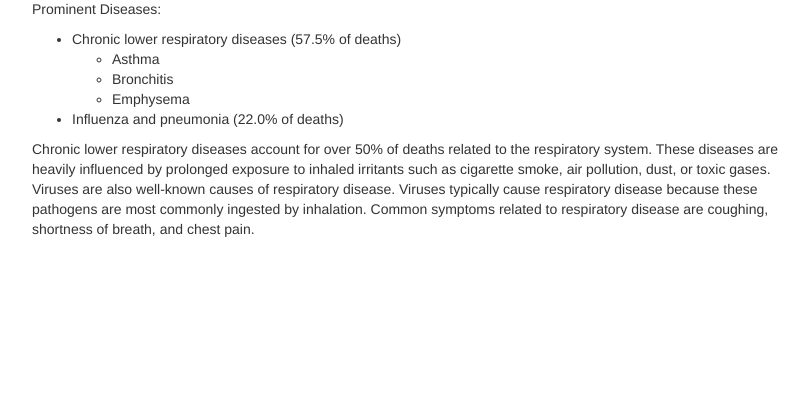
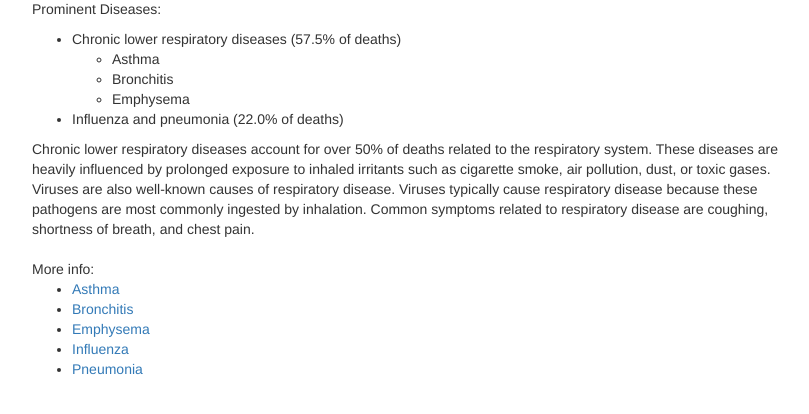
Before and after one commit to Rob-Ottogalli/Project-3-COD-Predictors, a Flask app: page /respiratory_diseases in a window 1280 px wide. Shown: the part 227-641 px from the top of the page, without its empty margins (38-847 px from the left). Run offline with Flask 2, Linux system fonts and the light colour scheme; some libraries are stand-ins or nearby versions.

Commit message:
Adding info links for disease pages

```diff
--- a/templates/respiratory.html
+++ b/templates/respiratory.html
@@ -58,6 +58,16 @@
                             <li>Influenza and pneumonia (22.0% of deaths)</li>
                         </ul>
                         Chronic lower respiratory diseases account for over 50% of deaths related to the respiratory system. These diseases are heavily influenced by prolonged exposure to inhaled irritants such as cigarette smoke, air pollution, dust, or toxic gases. Viruses are also well-known causes of respiratory disease. Viruses typically cause respiratory disease because these pathogens are most commonly ingested by inhalation. Common symptoms related to respiratory disease are coughing, shortness of breath, and chest pain.
+                        <br>
+                        <br>
+                        More info:
+                        <ul>
+                            <li><a href="https://www.cdc.gov/asthma/">Asthma</a></li>
+                            <li><a href="https://www.cdc.gov/antibiotic-use/community/for-patients/common-illnesses/bronchitis.html">Bronchitis</a></li>
+                            <li><a href="https://www.cdc.gov/copd/index.html">Emphysema</a></li>
+                            <li><a href="https://www.cdc.gov/flu/index.htm">Influenza</a></li>
+                            <li><a href="https://www.cdc.gov/pneumonia/">Pneumonia</a></li>
+                        </ul>
                     </p>
                 </article>
             </div>
```
Also changed, not shown: templates/endocrine.html (+8 -0 lines), templates/external.html (+8 -0 lines), templates/mental.html (+7 -0 lines), templates/nervous.html (+8 -0 lines).
